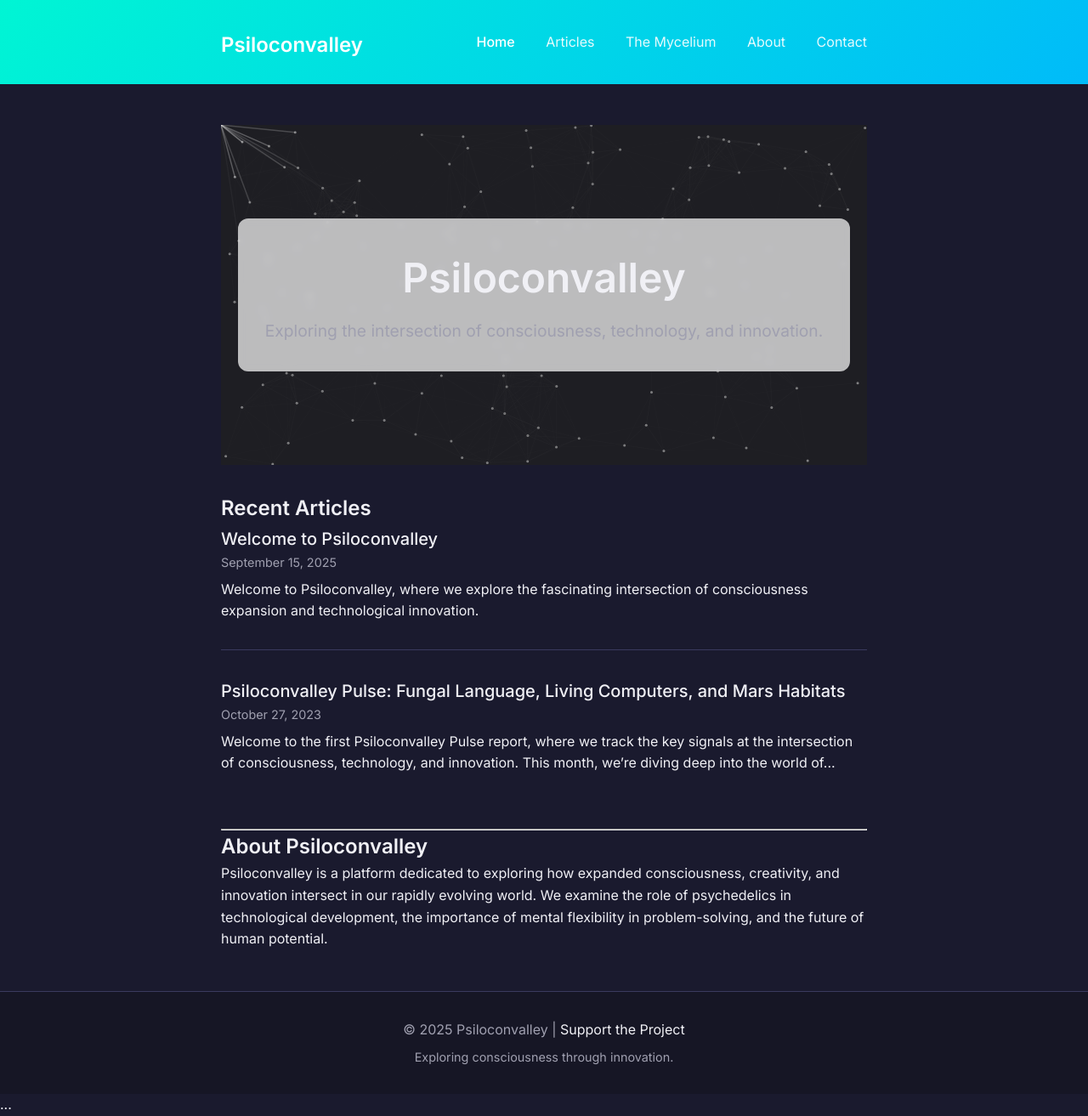
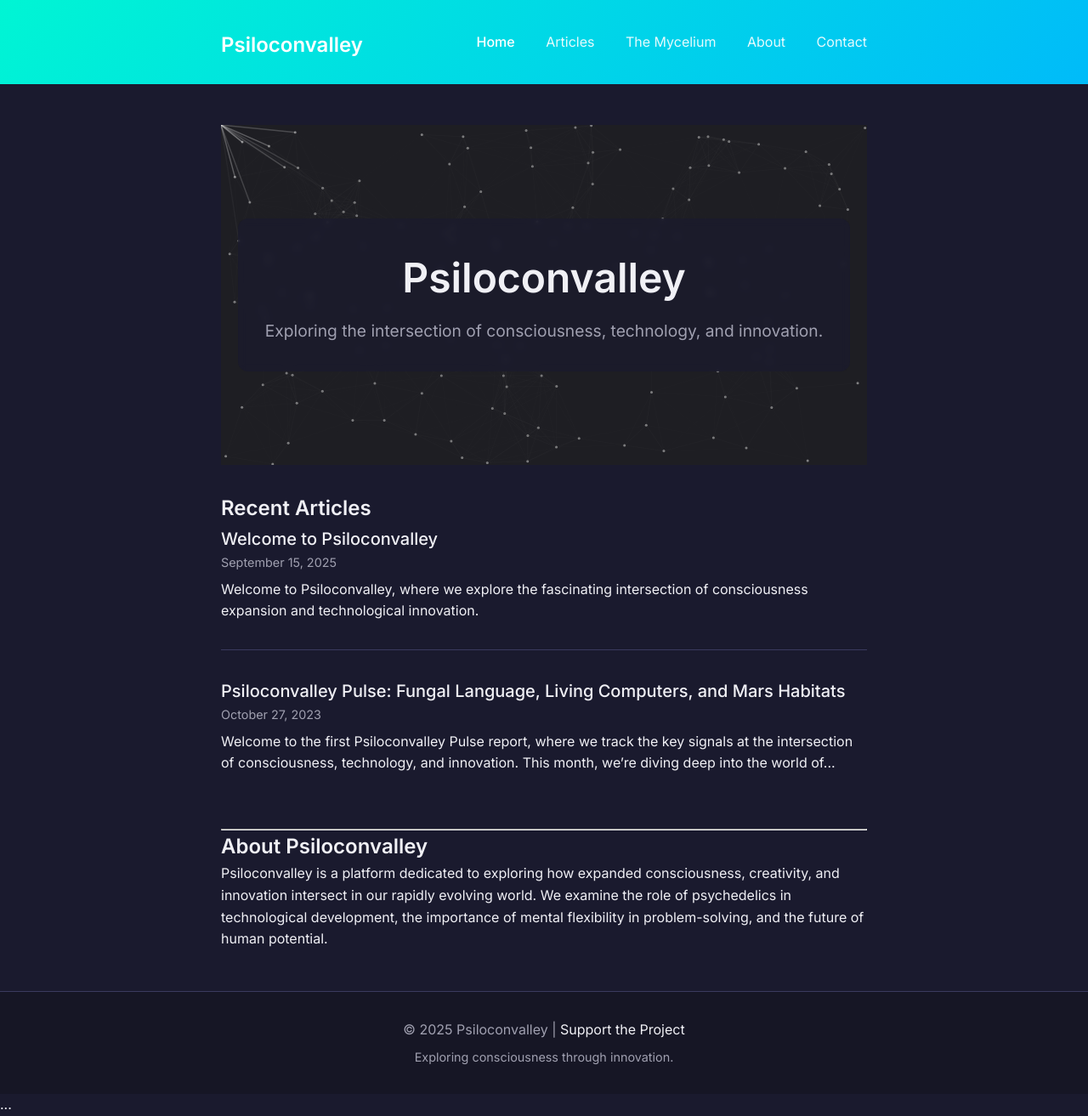
Before and after one commit to psiloconvalley/psiloconvalley.github.io, a Jekyll site: the page built from index.md, in a window 1280 px wide. Shown: the whole page at 85% size. Built offline with Jekyll 4.4.1, drawn with Linux system fonts in a browser that asks for light colours; nearby versions of some CDN libraries.

Commit message:
Update style.css

```diff
--- a/assets/css/style.css
+++ b/assets/css/style.css
@@ -277,16 +277,10 @@ body {
   z-index: 2;
   color: var(--text-color);
   padding: 2rem;
-  background: rgba(255, 255, 255, 0.7); /* A slight white background to make text readable */
-  backdrop-filter: blur(4px); /* A cool blur effect */
+  background: rgba(26, 26, 46, 0.7); /* CHANGE THIS LINE - Dark, semi-transparent background */
+  backdrop-filter: blur(4px);
   -webkit-backdrop-filter: blur(4px);
   border-radius: 12px;
-}
-
-.hero-content h1 {
-  font-size: 3rem;
-  font-weight: 600;
-  margin: 0;
 }
 
 .hero-subtitle {
```
